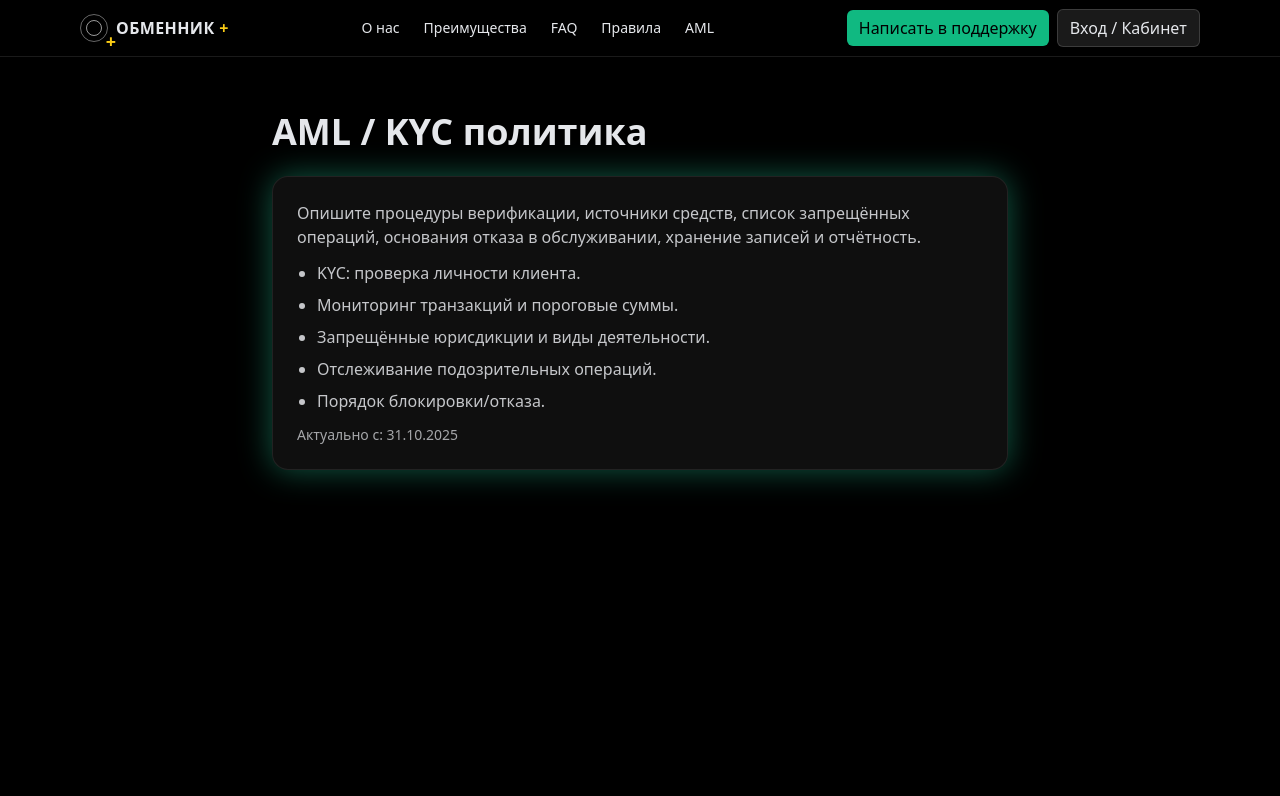
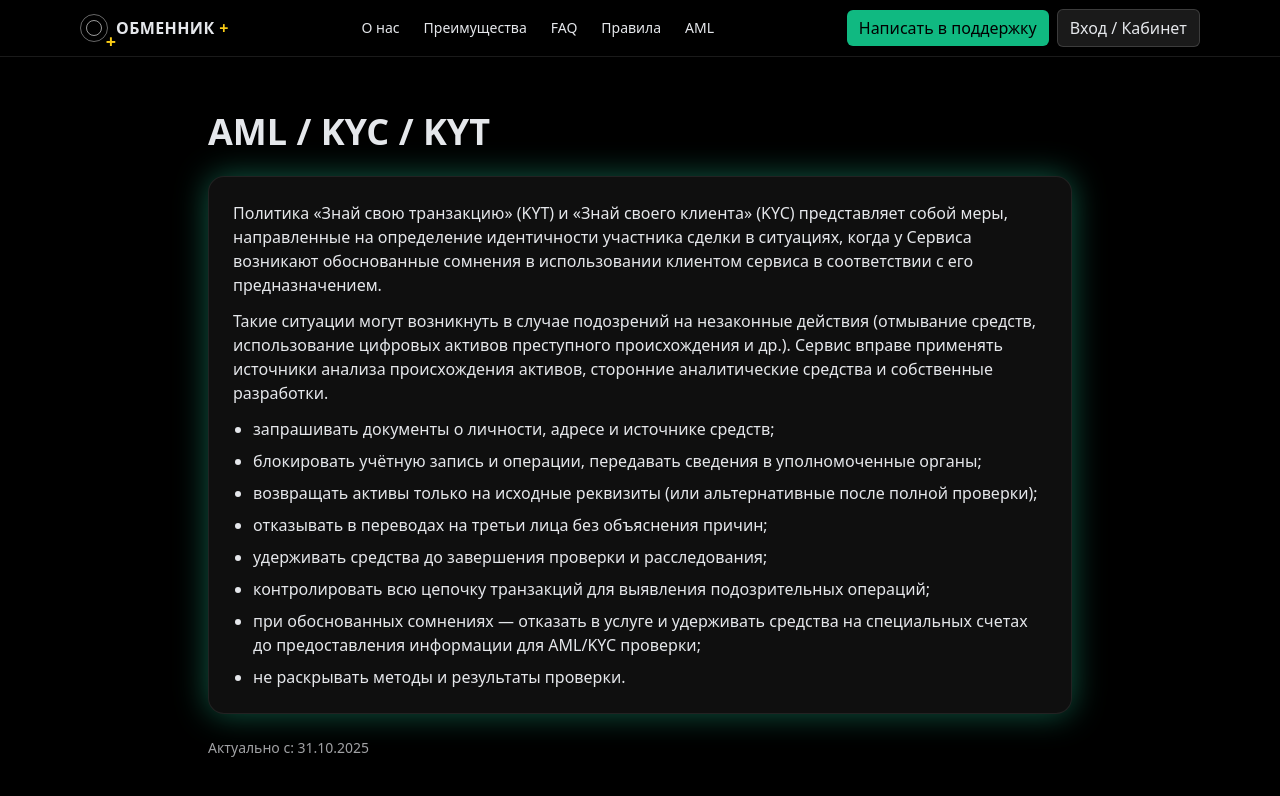
Before and after one commit to mihailgybkin-dot/obmennik-plus, a Next.js app: page /aml in a window 1280 px wide. Shown: the top 796 px of the page. Built offline with nearby package versions, Linux system fonts and the light colour scheme.

Commit message:
Update page.tsx

```diff
--- a/app/aml/page.tsx
+++ b/app/aml/page.tsx
@@ -1,24 +1,38 @@
-export const metadata = { title: "AML — Обменник +" };
+export const metadata = { title: "AML / KYT — Обменник +" };
 
-export default function AML(){
+export default function AML() {
   return (
     <main>
-      <div className="mx-auto max-w-3xl px-4 pt-28 pb-16">
-        <h1 className="text-4xl font-bold">AML / KYC политика</h1>
-        <div className="card p-6 space-y-3 mt-6">
-          <p className="opacity-85">
-            Опишите процедуры верификации, источники средств, список запрещённых операций, основания отказа в обслуживании,
-            хранение записей и отчётность.
+      <div className="mx-auto max-w-4xl px-4 pt-28 pb-16 space-y-6">
+        <h1 className="text-4xl font-bold">AML / KYC / KYT</h1>
+
+        <section className="card p-6 space-y-3">
+          <p>
+            Политика «Знай свою транзакцию» (KYT) и «Знай своего клиента» (KYC) представляет собой меры, направленные на
+            определение идентичности участника сделки в ситуациях, когда у Сервиса возникают обоснованные сомнения в
+            использовании клиентом сервиса в соответствии с его предназначением.
           </p>
-          <ul className="list-disc pl-5 space-y-2 opacity-85">
-            <li>KYC: проверка личности клиента.</li>
-            <li>Мониторинг транзакций и пороговые суммы.</li>
-            <li>Запрещённые юрисдикции и виды деятельности.</li>
-            <li>Отслеживание подозрительных операций.</li>
-            <li>Порядок блокировки/отказа.</li>
+          <p>
+            Такие ситуации могут возникнуть в случае подозрений на незаконные действия (отмывание средств, использование
+            цифровых активов преступного происхождения и др.). Сервис вправе применять источники анализа происхождения
+            активов, сторонние аналитические средства и собственные разработки.
+          </p>
+          <ul className="list-disc pl-5 space-y-2">
+            <li>запрашивать документы о личности, адресе и источнике средств;</li>
+            <li>блокировать учётную запись и операции, передавать сведения в уполномоченные органы;</li>
+            <li>возвращать активы только на исходные реквизиты (или альтернативные после полной проверки);</li>
+            <li>отказывать в переводах на третьи лица без объяснения причин;</li>
+            <li>удерживать средства до завершения проверки и расследования;</li>
+            <li>контролировать всю цепочку транзакций для выявления подозрительных операций;</li>
+            <li>
+              при обоснованных сомнениях — отказать в услуге и удерживать средства на специальных счетах до
+              предоставления информации для AML/KYC проверки;
+            </li>
+            <li>не раскрывать методы и результаты проверки.</li>
           </ul>
-          <p className="text-sm opacity-70">Актуально с: {new Date().toLocaleDateString("ru-RU")}</p>
-        </div>
+        </section>
+
+        <p className="text-sm opacity-70">Актуально с: {new Date().toLocaleDateString("ru-RU")}</p>
       </div>
     </main>
   );
```
